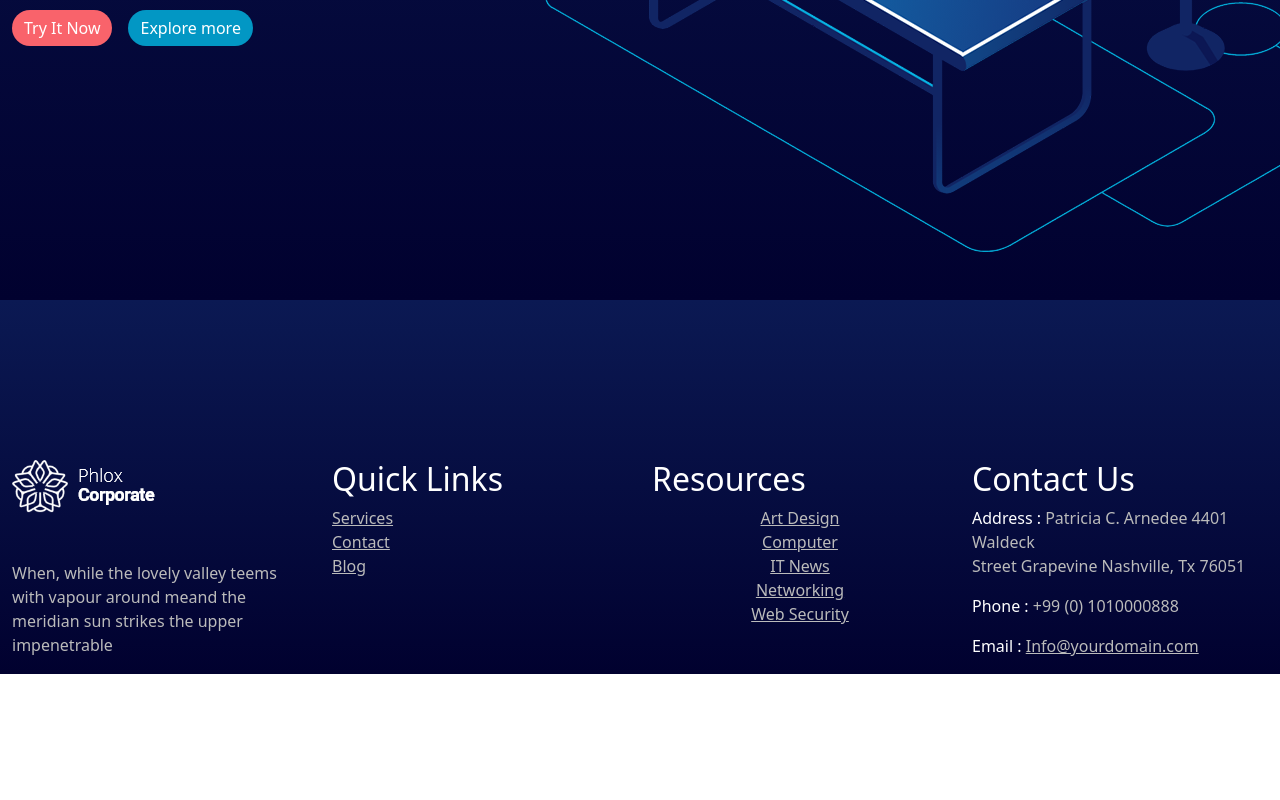
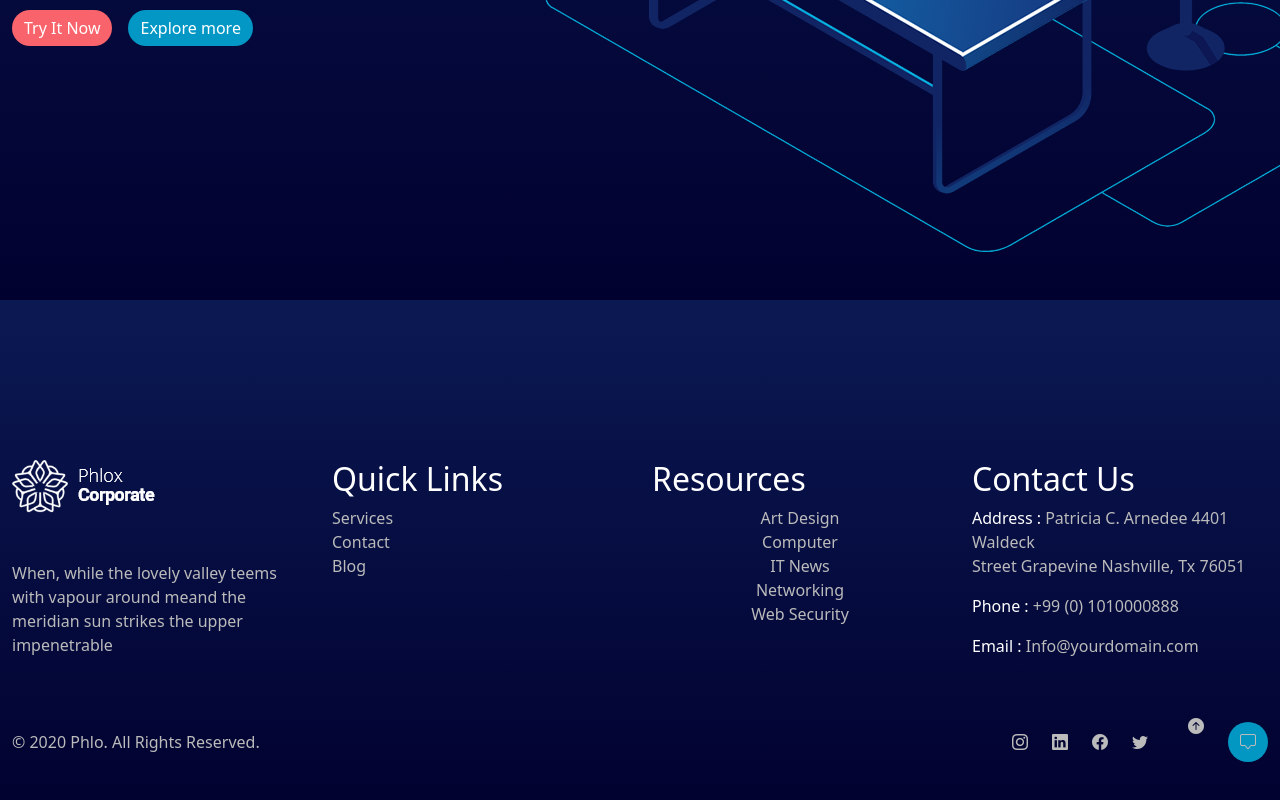
Before and after one commit to MatteoNocera/proj-html-vuejs, a Vue app: page / in a window 1280 px wide. Shown: the part 536-1336 px from the top of the page. Before the commit the page ends 1210 px from the top, so only its background shows below. Built offline with nearby package versions, Linux system fonts and the light colour scheme.

Commit message:
complete footer and divide scss in partials

```diff
--- a/index.html
+++ b/index.html
@@ -2,9 +2,13 @@
 <html lang="en">
   <head>
     <meta charset="UTF-8" />
-    <link rel="icon" type="image/svg+xml" href="/vite.svg" />
+    <link rel="icon" type="image/svg+xml"
+      href="/src/assets/img/white-logo-2.png" />
     <meta name="viewport" content="width=device-width, initial-scale=1.0" />
     <title>Corporate Landing</title>
+    <!-- Bootstrap Icons -->
+    <link rel="stylesheet"
+      href="https://cdn.jsdelivr.net/npm/bootstrap-icons@1.11.1/font/bootstrap-icons.css">
   </head>
   <body>
     <div id="app"></div>
--- a/package.json
+++ b/package.json
@@ -10,6 +10,7 @@
   },
   "dependencies": {
     "bootstrap": "^5.3.2",
+    "bootstrap-icons": "^1.11.1",
     "vue": "^3.3.4"
   },
   "devDependencies": {
--- a/src/assets/scss/app.scss
+++ b/src/assets/scss/app.scss
@@ -1,68 +1,7 @@
 @use '/node_modules/bootstrap/scss/bootstrap.scss';
 
-:root {
-    --corp-land-white: #ffffff;
-    --corp-land-light: #bbbbbb;
-    --corp-land-attention-dark: #527ceb;
-    --corp-land-attention-light: #03a7d3e6;
-    --corp-land-danger-light: #f9636b;
-    --corp-land-danger-dark: #b6246e;
-    --corp-land-dark: #333333;
+@use '../scss/partials/variables.scss' as *;
 
-}
+@use '../scss/partials/app_header.scss' as *;
 
-.container {
-    max-width: 1440px;
-}
-
-.btn_attention {
-    background-color: var(--corp-land-danger-light);
-    border: none;
-}
-
-.btn_focus {
-    background-color: var(--corp-land-attention-light);
-    border: none;
-}
-
-#app_header {
-
-    background-color: #0b1953;
-    background-image: linear-gradient(#0b1953, #01012f);
-
-    a {
-        color: var(--corp-land-light);
-    }
-
-    .selected {
-        color: var(--corp-land-danger-light);
-    }
-
-
-    h2 {
-        color: var(--corp-land-white);
-        font-size: 3rem;
-    }
-
-    p {
-        color: var(--corp-land-attention-light);
-    }
-}
-
-#app_footer {
-
-    background-color: #0b1953;
-    background-image: linear-gradient(#0b1953, #01012f);
-
-    .top_footer {
-        padding-top: 10rem;
-    }
-
-    a {
-        color: var(--corp-land-light);
-    }
-
-    p {
-        color: var(--corp-land-light);
-    }
-}
+@use '../scss/partials/app_footer.scss' as *;
--- /dev/null
+++ b/src/assets/scss/partials/app_footer.scss
@@ -0,0 +1,34 @@
+@use './variables.scss' as *;
+
+#app_footer {
+
+    background-color: #0b1953;
+    background-image: linear-gradient(#0b1953, #01012f);
+
+    .top_footer {
+        padding-top: 10rem;
+    }
+
+    a {
+        color: var(--corp-land-light);
+        text-decoration: none;
+    }
+
+    p {
+        color: var(--corp-land-light);
+    }
+
+    #arrow {
+        margin-top: -1rem;
+        height: 40px;
+    }
+
+    #message {
+        background-color: var(--corp-land-attention-light);
+        height: 40px;
+        aspect-ratio: 1 / 1;
+        line-height: 40px;
+        text-align: center;
+        border-radius: 50%;
+    }
+}
--- /dev/null
+++ b/src/assets/scss/partials/app_header.scss
@@ -0,0 +1,25 @@
+@use './variables.scss' as *;
+
+#app_header {
+
+    background-color: #0b1953;
+    background-image: linear-gradient(#0b1953, #01012f);
+
+    a {
+        color: var(--corp-land-light);
+    }
+
+    .selected {
+        color: var(--corp-land-danger-light);
+    }
+
+
+    h2 {
+        color: var(--corp-land-white);
+        font-size: 3rem;
+    }
+
+    p {
+        color: var(--corp-land-attention-light);
+    }
+}
--- /dev/null
+++ b/src/assets/scss/partials/variables.scss
@@ -0,0 +1,24 @@
+:root {
+    --corp-land-white: #ffffff;
+    --corp-land-light: #bbbbbb;
+    --corp-land-attention-dark: #527ceb;
+    --corp-land-attention-light: #03a7d3e6;
+    --corp-land-danger-light: #f9636b;
+    --corp-land-danger-dark: #b6246e;
+    --corp-land-dark: #333333;
+
+}
+
+.container {
+    max-width: 1440px;
+}
+
+.btn_attention {
+    background-color: var(--corp-land-danger-light);
+    border: none;
+}
+
+.btn_focus {
+    background-color: var(--corp-land-attention-light);
+    border: none;
+}
--- a/src/components/AppFooter.vue
+++ b/src/components/AppFooter.vue
@@ -62,7 +62,32 @@ export default {
                 </div>
             </div>
 
-            <div class="bottom_footer">
+            <div class="bottom_footer d-flex justify-content-between py-5 align-items-center">
+
+                <p class="m-0">© 2020 Phlo. All Rights Reserved.</p>
+
+                <div class="d-flex gap-4 align-items-center">
+
+                    <a href="#">
+                        <i class="bi bi-instagram"></i>
+                    </a>
+                    <a href="#">
+                        <i class="bi bi-linkedin"></i>
+                    </a>
+                    <a href="#">
+                        <i class="bi bi-facebook"></i>
+                    </a>
+                    <a class="me-3" href="#">
+                        <i class="bi bi-twitter"></i>
+                    </a>
+                    <a id="arrow" href="#app_header">
+                        <i class="bi bi-arrow-up-circle-fill"></i>
+                    </a>
+                    <a id="message" href="#app_header">
+                        <i class="bi bi-chat-square"></i>
+                    </a>
+
+                </div>
 
             </div>
         </div>
```
Also changed, not shown: 1 other file (tests, documents, lock files or other folders).
